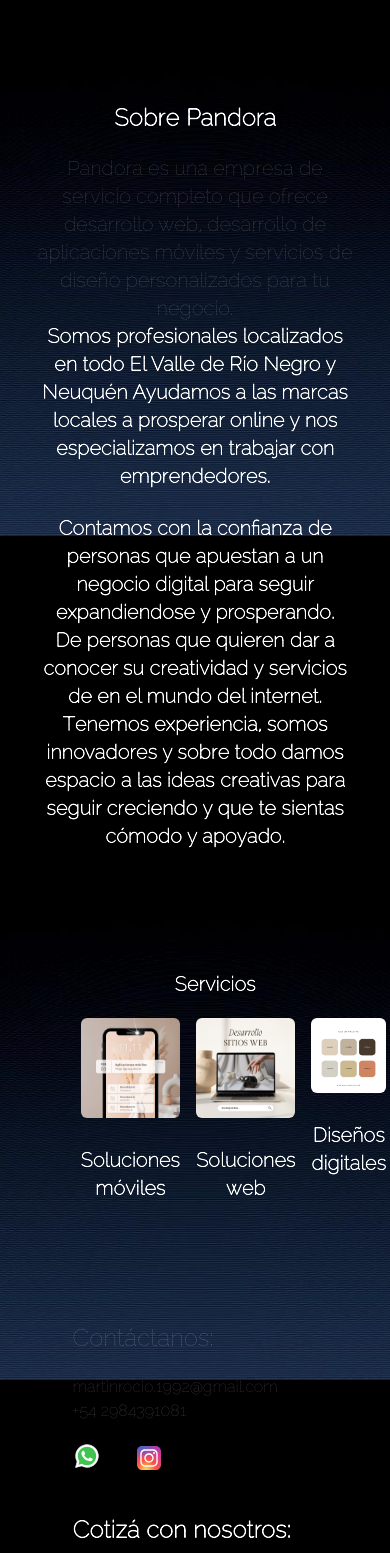
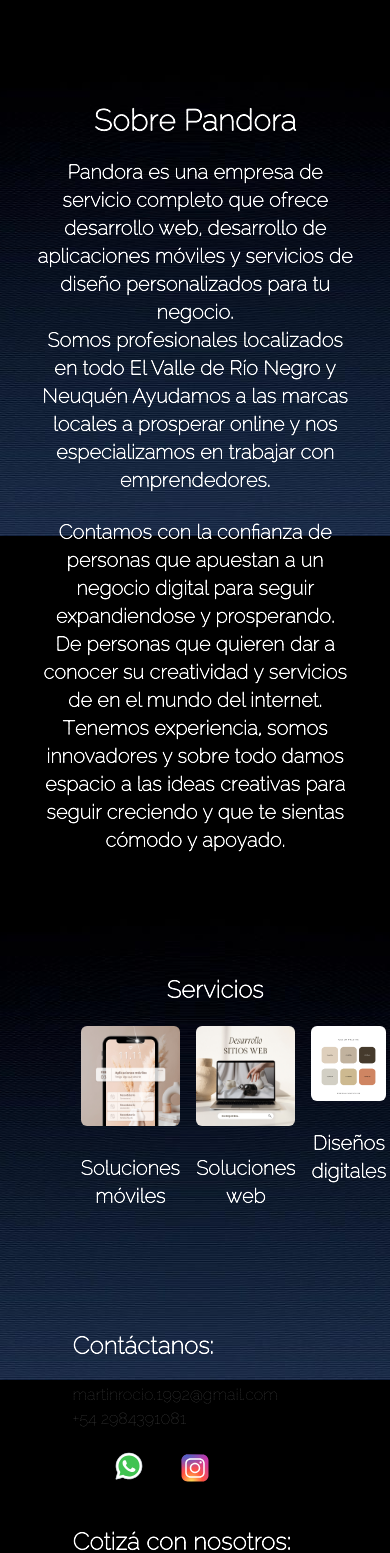
Before and after one commit to rociobmartin92/PandoraSoftStudio, a React (Vite) app: page / in a window 390 px wide. Shown: the part 308-1861 px from the top of the page. Built offline with nearby package versions, Linux system fonts and the light colour scheme; a web font is replaced by a local one.

Commit message:
fixing mobile styles

```diff
--- a/src/components/About.tsx
+++ b/src/components/About.tsx
@@ -4,8 +4,8 @@ export const About = () => {
       id="About"
       className="text-white font-raj  text-center px-[5%]  sm:px-[15%] mt-12 "
     >
-      <p className="text-2xl font-black sm:font-semibold mb-5">Sobre Pandora</p>
-      <p className="text-xl sm:text-lg line-height: 7rem">
+      <p className="text-3xl font-black sm:font-semibold mb-5">Sobre Pandora</p>
+      <p className="text-xl sm:text-lg line-height: 7rem font-black sm:font-semibold">
         Pandora es una empresa de servicio completo que ofrece desarrollo web,
         desarrollo de aplicaciones móviles y servicios de diseño personalizados
         para tu negocio.
--- a/src/components/Clients.tsx
+++ b/src/components/Clients.tsx
@@ -10,7 +10,7 @@ export const Clients = () => {
       id="Clients"
       className="text-white font-raj text-center px-[15%] mt-[120px] mb-6 w-screen "
     >
-      <p className="sm:text-2xl text-xl font-black sm:font-semibold mb-5">
+      <p className="sm:text-3xl text-2xl font-black sm:font-semibold mb-5">
         Servicios
       </p>
 
--- a/src/components/Contact.tsx
+++ b/src/components/Contact.tsx
@@ -81,15 +81,15 @@ export const Contact = () => {
       className="text-white font-raj sm:flex items-baseline  px-[15%] mt-[120px] mb-6 w-screen"
     >
       <div className="sm:text-center">
-        <p className="text-2xl mb-5 ">Contáctanos:</p>
+        <p className="text-2xl mb-5 mb-0 font-bold">Contáctanos:</p>
         <p>martinrocio.1992@gmail.com</p>
         <p>+54 2984391081</p>
-        <div className="flex mt-5 cursor-pointer">
+        <div className="flex mt-5 ml-10 cursor-pointer">
           <a href="https://api.whatsapp.com/send?phone=542984391081&text=">
-            <img className="w-7 " src={whatsapp} alt="insta" />
+            <img className="w-8 " src={whatsapp} alt="insta" />
           </a>
           <a href="https://www.instagram.com/pandora.studio.vr/">
-            <img className="w-8 ml-8" src={instagra} alt="whats" />
+            <img className="w-9 ml-8" src={instagra} alt="whats" />
           </a>
         </div>
       </div>
--- a/src/components/NavBar.tsx
+++ b/src/components/NavBar.tsx
@@ -14,11 +14,11 @@ const NavBar = () => {
           <a href="#Contact">Contacto</a>
         </li>
       </ul>
-      <img
+      {/* <img
         src={menu}
         alt="menu"
         className="w-10 h-10 cursor-pointer sm:hidden items-center mt-13"
-      />
+      /> */}
     </>
   );
 };
```
